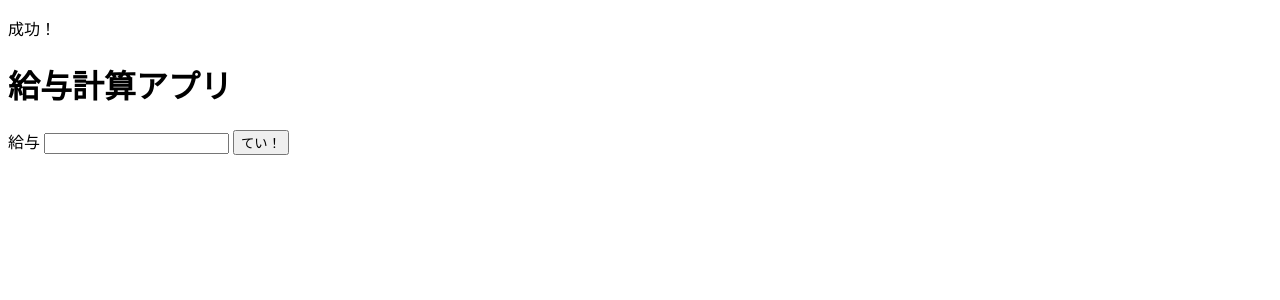
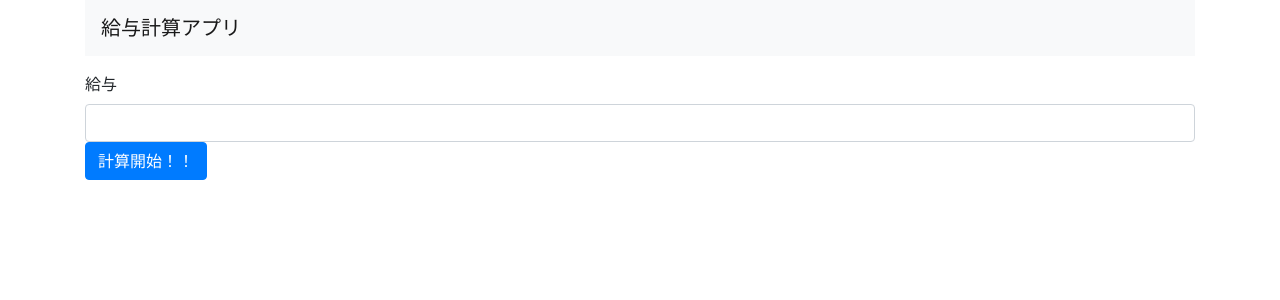
Before and after one commit to s12300226/Flask_F, a Flask app: page / in a window 1280 px wide. Shown: the top 300 px of the page. Run offline with Flask 3, Linux system fonts and the light colour scheme; some libraries are stand-ins or nearby versions.

Commit message:
バリデーションチェック

```diff
--- a/tsubokawa/calcsalary_app/calcsalary/config.py
+++ b/tsubokawa/calcsalary_app/calcsalary/config.py
@@ -1 +1,2 @@
 DEBUG=True
+SECRET_KEY = 'secret key'
--- a/tsubokawa/calcsalary_app/calcsalary/templates/index.html
+++ b/tsubokawa/calcsalary_app/calcsalary/templates/index.html
@@ -1,19 +1,13 @@
-<!DOCTYPE html>
-<html lang="en">
-<head>
-    <meta charset="UTF-8">
-    <meta http-equiv="X-UA-Compatible" content="IE=edge">
-    <meta name="viewport" content="width=device-width, initial-scale=1.0">
-    <title>Document</title>
-</head>
-<body>
-    <p>成功！</p>
-    <h1>給与計算アプリ</h1>
-    <!-- <p>給与</p> -->
-    <form action="{{url_for('calc')}}" method="post">
-        <label for="InputSalary">給与</label>
-        <input type="number" name="salary">
-        <button type="submit">てい！</button>
+{% extends "layout.html" %}
+
+{% block body %}
+
+    <form action="{{url_for('show_result')}}" method="post">
+        <div class="form-group"></div>
+            <label for="InputSalary">給与</label>
+            <input type="number" name="salary" class="form-control">
+        </div>
+        <button type="submit" class="btn btn-primary">計算開始！！</button>
     </form>
-</body>
-</html>
+
+{% endblock %}
--- /dev/null
+++ b/tsubokawa/calcsalary_app/calcsalary/templates/layout.html
@@ -0,0 +1,38 @@
+<!DOCTYPE html>
+<html lang="en">
+<head>
+    <meta charset="UTF-8">
+    <meta http-equiv="X-UA-Compatible" content="IE=edge">
+    <meta name="viewport" content="width=device-width, initial-scale=1.0">
+    <title>給与計算アプリ</title>
+    <link rel="stylesheet" href="https://maxcdn.bootstrapcdn.com/bootstrap/4.0.0/css/bootstrap.min.css">
+    <script src="https://code.jquery.com/jquery-3.2.1.slim.min.js"></script>
+    <script src="https://cdnjs.cloudflare.com/ajax/libs/popper.js/1.12.9/umd/popper.min.js"></script>
+    <script src="https://maxcdn.bootstrapcdn.com/bootstrap/4.0.0/js/bootstrap.min.js"></script>
+</head>
+<body>
+    <div class="container">
+
+<nav class="navbar navbar-expand-lg navbar-light bg-light">
+    <a class="navbar-brand" href="{{ url_for('show_entries') }}">給与計算アプリ</a>
+        <button class="navbar-toggler" type="button" data-toggle="collapse" data-target="#navbarNav" aria-controls="navbarNav" aria-expanded="false" aria-label="Toggle navigation">
+            <span class="navbar-toggler-icon"></span>
+        </button>
+</nav>
+
+{# エラーメッセージを表示 #}
+
+{% for message in get_flashed_messages() %}
+<div class="alert alert-info" role="alert">
+    {{message}}
+</div>
+{% endfor %}
+
+
+<div class="blog-body">
+    {%block body%}{%endblock%}
+</div>
+
+
+</body>
+</html>
--- a/tsubokawa/calcsalary_app/calcsalary/views.py
+++ b/tsubokawa/calcsalary_app/calcsalary/views.py
@@ -3,20 +3,28 @@ from flask import request, url_for, render_template, flash, session,redirect
 
 from calcsalary import app
 
-salary = 0
-input_salary, tax_amount, payment = 10,0,0
 
 @app.route('/')
 def show_entries():
     return render_template('index.html')
 
-@app.route('/calc', methods=['GET', 'POST'])
-def calc():
-    print('計算中')
+@app.route('/test')
+def show_tests():
+    return render_template('test.html')
+
+@app.route('/result', methods=['GET', 'POST'])
+def show_result():
+
     # POSTされた値を取得
     if request.method=='POST':
-        print(request.form['salary'])
+
+        if request.form['salary'] == '':
+            print('空欄')
+            flash('数字を入力してください')
+            return redirect(url_for('show_entries'))
+
         input_salary = int(request.form['salary'])
+
         # 給与所得計算
         if input_salary > 100  * 10000:
             over_salary = input_salary - int(100 * 10000)
@@ -24,13 +32,11 @@ def calc():
         else:
             tax_amount = int(input_salary * 0.1)
         payment = input_salary - tax_amount
-        print(input_salary)
+
+        # カンマ区切りstr型で出力
+        input_salary = "{:,}".format(input_salary)
+        payment = "{:,}".format(payment)
+        tax_amount = "{:,}".format(tax_amount)
 
 
-    # return render_template('result.html', result_salary=input_salary, result_payment=payment, result_tax = tax_amount)
-    return redirect(url_for('show_result'))
-
-@app.route('/result')
-def show_result():
     return render_template('result.html', result_salary=input_salary, result_payment=payment, result_tax = tax_amount)
-    # return render_template('result.html')
```
Also changed, not shown: tsubokawa/calcsalary_app/calcsalary/templates/result.html (+8 -12 lines), tsubokawa/calcsalary_app/calcsalary/templates/test.html (added, +12 -0 lines).
